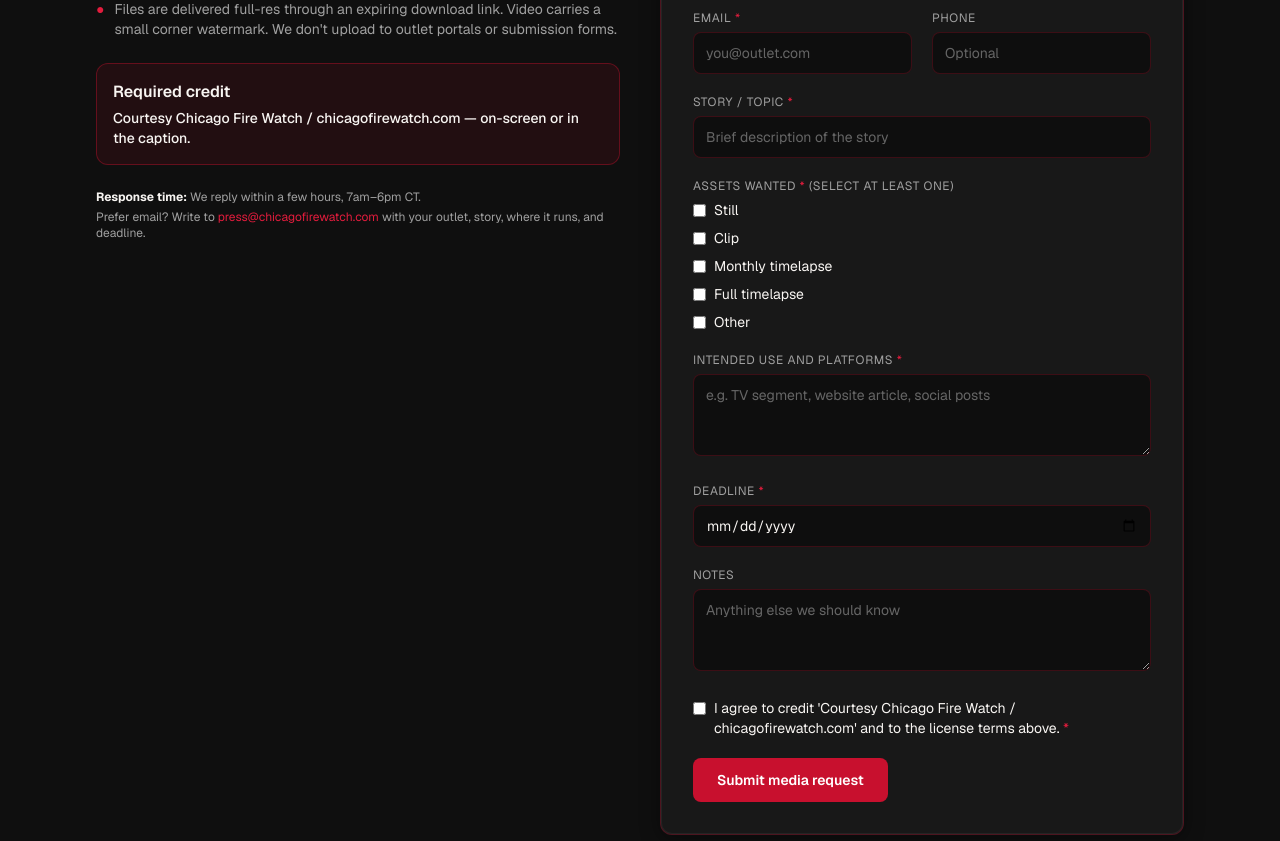
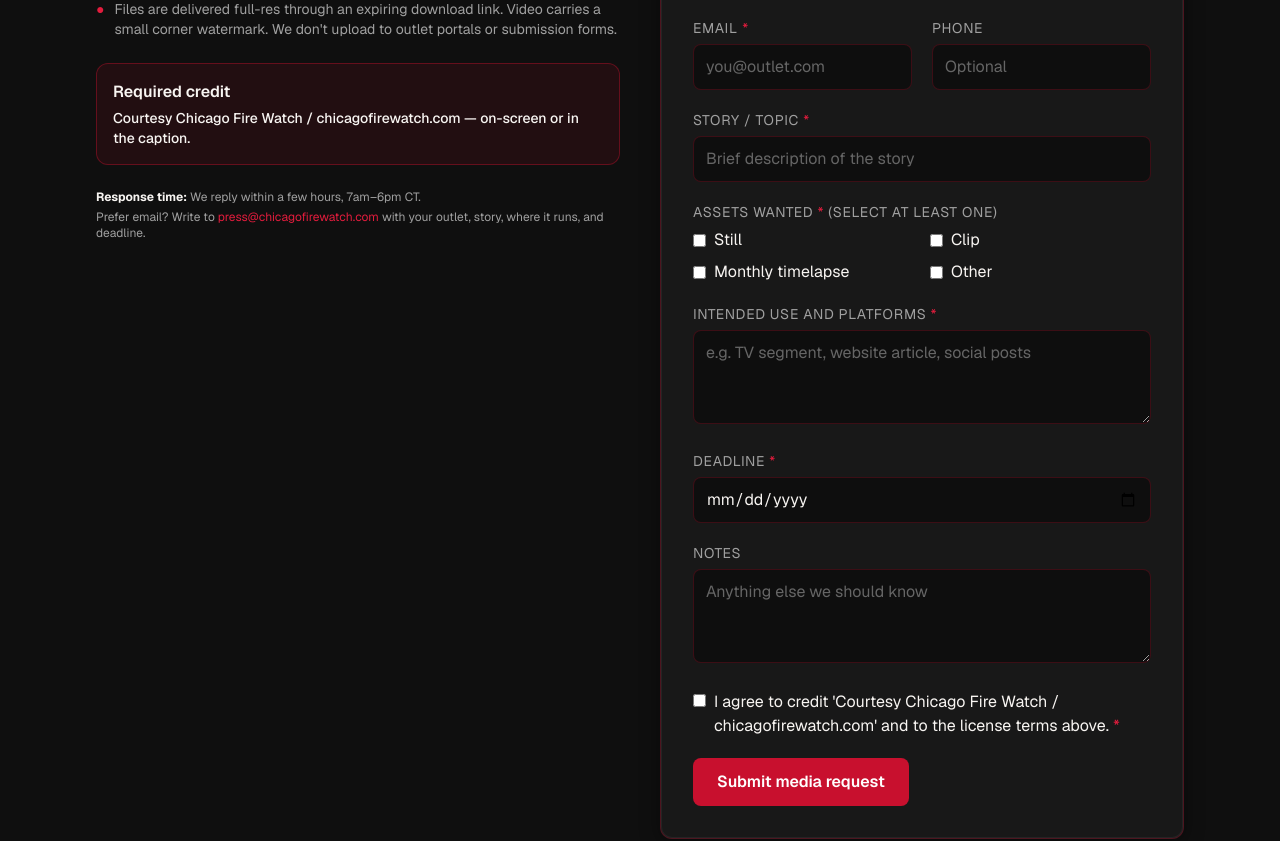
Before and after one commit to aruntikoo/chicagofirewatch, a Next.js app: page /media in a window 1280 px wide. Shown: the part 580-1421 px from the top of the page. Built offline with nearby package versions, Linux system fonts and the light colour scheme.

Commit message:
Remove Full timelapse option; make asset checkboxes two columns

```diff
--- a/src/components/MediaRequestForm.tsx
+++ b/src/components/MediaRequestForm.tsx
@@ -6,7 +6,6 @@
   "Still",
   "Clip",
   "Monthly timelapse",
-  "Full timelapse",
   "Other",
 ] as const;
 
@@ -106,7 +105,7 @@
     return (
       <div className="steel-border rounded-xl bg-charcoal/90 p-8 text-center">
         <h3 className="text-xl font-bold text-warm-white mb-2">Thanks — your request is in</h3>
-        <p className="text-muted text-sm max-w-md mx-auto">
+        <p className="text-muted text-base max-w-md mx-auto">
           We'll reply within a few hours during 7am–6pm CT. If your deadline is urgent, email{" "}
           <a href="mailto:press@chicagofirewatch.com" className="text-fire-red-light hover:underline">
             press@chicagofirewatch.com
@@ -124,10 +123,9 @@
     );
   }
 
-  // Match landing page EmailSignup / card styling more closely
   const inputClass =
-    "w-full rounded-lg bg-black/40 border border-fire-red/25 px-3 py-2.5 text-sm text-warm-white placeholder:text-muted/60 focus:outline-none focus:border-fire-red/50";
-  const labelClass = "block text-xs uppercase tracking-wider text-muted mb-1.5";
+    "w-full rounded-lg bg-black/40 border border-fire-red/25 px-3 py-2.5 text-base text-warm-white placeholder:text-muted/60 focus:outline-none focus:border-fire-red/50";
+  const labelClass = "block text-sm uppercase tracking-wider text-muted mb-1.5";
 
   return (
     <form
@@ -226,9 +224,9 @@
         <span className={labelClass}>
           Assets wanted <span className="text-fire-red-light">*</span> (select at least one)
         </span>
-        <div className="space-y-2 mt-1">
+        <div className="grid grid-cols-2 gap-x-4 gap-y-2 mt-1">
           {ASSET_OPTIONS.map((asset) => (
-            <label key={asset} className="flex items-center gap-2 text-sm text-warm-white cursor-pointer">
+            <label key={asset} className="flex items-center gap-2 text-base text-warm-white cursor-pointer">
               <input
                 type="checkbox"
                 checked={assets.includes(asset)}
@@ -284,7 +282,7 @@
         />
       </div>
 
-      <label className="flex items-start gap-2 text-sm text-warm-white cursor-pointer">
+      <label className="flex items-start gap-2 text-base text-warm-white cursor-pointer">
         <input
           type="checkbox"
           required
@@ -299,7 +297,7 @@
       </label>
 
       {error && (
-        <p className="text-sm text-fire-red-light" role="alert">
+        <p className="text-base text-fire-red-light" role="alert">
           {error}
         </p>
       )}
@@ -307,7 +305,7 @@
       <button
         type="submit"
         disabled={loading}
-        className="w-full sm:w-auto px-6 py-3 rounded-lg bg-fire-red hover:bg-fire-red-light disabled:opacity-60 disabled:cursor-not-allowed text-white font-semibold text-sm transition-colors"
+        className="w-full sm:w-auto px-6 py-3 rounded-lg bg-fire-red hover:bg-fire-red-light disabled:opacity-60 disabled:cursor-not-allowed text-white font-semibold text-base transition-colors"
       >
         {loading ? "Sending…" : "Submit media request"}
       </button>
```
